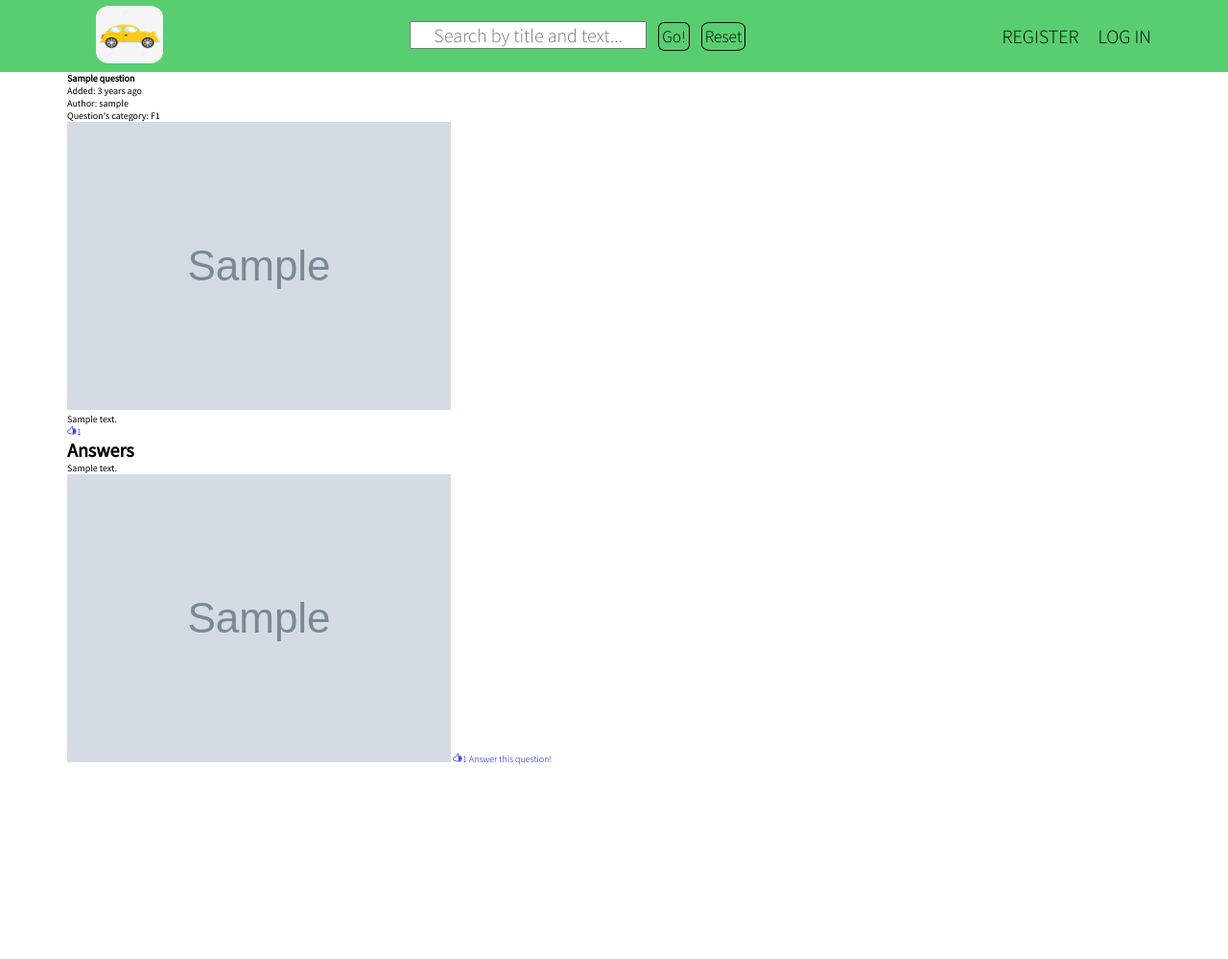
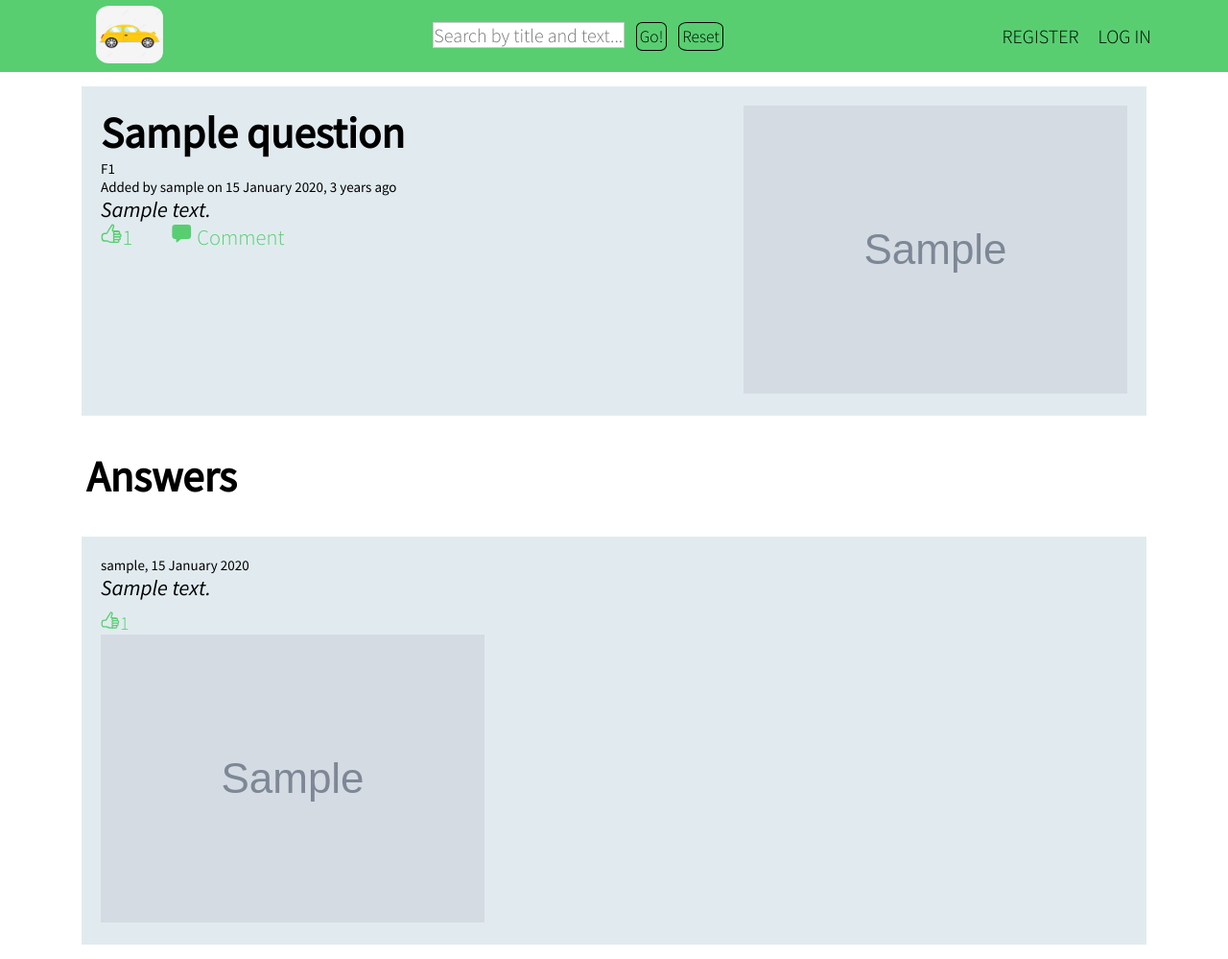
Before and after one commit to wiktorpiela/carsforum, a Django app: page /details/1/ in a window 1280 px wide. Shown: the whole page at 96% size. Before the commit the page ends 797 px from the top, so only its background shows below. Run offline with Django 4.2, Linux system fonts and the light colour scheme; tables that the repository leaves empty hold one stand-in row (values such as "Sample post"); grey boxes marked "Sample" are stand-in pictures.

Commit message:
questions details static

```diff
--- a/forumapp/templates/question_details.html
+++ b/forumapp/templates/question_details.html
@@ -6,37 +6,67 @@
 
 {% block content %}
 
+    <div class="question-details">
+
+        <div class="quest-txt">
             <h4>{{question.title}}</h4>
-    <p>Added: {{question.display_time}}</p>
-    <p>Author: {{question.user}}</p>
-    <p>Question's category: {{question.display_category_name}}</p>
+            <p>{{question.display_category_name}}</p>
+            <p>Added by {{question.user}} on {{question.create_date|date:'j E Y'}}, {{question.display_time}}</p>
+
+            <i>{{question.desc}}</i>
+
+            <div class="quest-icons">
+                {% if question.is_liked %}
+                    <a href="{% url 'forumapp:like_question' question.id %}"><p class="wall-icons"><ion-icon name="thumbs-up"></ion-icon>{{question.total_likes}}</p></a>
+                {% else %}
+                    <a href="{% url 'forumapp:like_question' question.id %}"><p class="wall-icons"><ion-icon name="thumbs-up-outline"></ion-icon>{{question.total_likes}}</p></a>
+                {% endif %}
+                <a href="{% url 'forumapp:add_answer' question.id %}"><ion-icon name="chatbox"></ion-icon> Comment</a>
+            </div>
+
+
+        </div>
 
         {% if question.image %}
+            <div class="quest-img">
                 <img src="{{question.image.url}}" alt="pics">
+            </div>
         {% endif %}
 
-    <p>{{question.desc}}</p>
+    </div>
 
-    {% if question.is_liked %}
-        <a href="{% url 'forumapp:like_question' question.id %}"><ion-icon name="thumbs-up"></ion-icon>{{question.total_likes}}</a>
-    {% else %}
-        <a href="{% url 'forumapp:like_question' question.id %}"><ion-icon name="thumbs-up-outline"></ion-icon>{{question.total_likes}}</a>
-    {% endif %}
+    <div class="question-details-answers">
 
         {% if answers %}
+
             <h1>Answers</h1>
+
         {% for answer in answers %}
-            <p>{{answer.desc}}</p>
 
-            {% if answer.image %}
-                <img src="{{answer.image.url}}" alt="pics">
-            {% endif %}
+        <div class="single-answer">
 
+            <div class="answer-content">
+                <p>{{answer.user}}, {{answer.create_date|date:'j E Y'}}</p>
+                <i>{{answer.desc}}</i>
+
+                <div class="answer-like">
                     {% if answer.is_liked %}
                         <a href="{% url 'forumapp:like_answer' answer.id %}"><ion-icon name="thumbs-up"></ion-icon>{{answer.total_likes}}</a>
                     {% else %}
                         <a href="{% url 'forumapp:like_answer' answer.id %}"><ion-icon name="thumbs-up-outline"></ion-icon>{{answer.total_likes}}</a>
                     {% endif %}
+                </div>
+
+            </div>
+
+            {% if answer.image %}
+                <div class="answer-img">
+                    <img src="{{answer.image.url}}" alt="pics">
+                </div>
+
+            {% endif %}
+
+        </div>
 
         {% endfor %}
 
@@ -44,6 +74,6 @@
             <h1>This question still doesn't have answers</h1>
         {% endif %}
 
-    <a href="{% url 'forumapp:add_answer' question.id %}">Answer this question!</a>
+    </div>
 
 {% endblock content %}
--- a/static/css/main.css
+++ b/static/css/main.css
@@ -31,13 +31,21 @@ nav img {
 }
 
 nav {
-    background-color: #58ce71;
+    background-color: #58ce71
+}
+
+.width-wrapper form input[type='text']{
+    width: 200px;
+    border: none;
+    margin: 0 auto;
+    border:solid 1px #ccc;
 }
 
 .width-wrapper {
     display: flex;
     justify-content: space-between;
     align-items: center;
+    border-radius: 10px;
 }
 
 .main-nav {
@@ -193,13 +201,102 @@ nav {
 /* --------------------------- */
 /* WALL questions */
 /* --------------------------- */
-.single-question{
-    margin-top: 1.5rem;
-    padding: 1.5rem;
-    width: 750px;
-    margin: 0 auto;
-}
-
 .single-question h4{
     font-size: 2.5rem;
 }
+
+.single-question{
+    display: flex;
+    justify-content: space-between;
+    align-items: center;
+    background-color: #e1ebef;
+    width: 750px;
+    margin: 0 auto;
+    margin-bottom: 2rem;
+    padding: 1.5rem 2rem;
+}
+
+.single-question p{
+    font-size: 2rem;
+    padding: 0.5rem;
+}
+
+.login-register-header{
+    margin-bottom: 2rem;
+}
+
+.wall-icons{
+    color: #58ce71;
+}
+
+/* SINGLE QUESTION VIEW */
+.question-details h4{
+    font-size: 4.5rem;
+}
+
+.question-details h6{
+    font-size: 2.5rem;
+}
+
+.question-details p{
+    font-size: 1.5rem;
+}
+
+.question-details{
+    background-color: #e1ebef;
+    margin: 1.5rem 1.5rem;
+    padding: 2rem 2rem;
+    display: flex;
+    justify-content: space-between;
+}
+
+.quest-txt i{
+    font-size: 2.25rem;
+    margin-top: 2rem;
+}
+
+.quest-img{
+    padding-left: 3rem;
+}
+
+.quest-icons a,
+.quest-icons p{
+    color: #58ce71;
+    font-size: 2.25rem;
+    margin-right: 2rem;
+}
+
+.quest-icons{
+    display: flex;
+}
+
+.question-details-answers h1{
+    font-size: 4.5rem;
+    margin: 1.5rem 0rem;
+    padding: 2rem 2rem;
+}
+
+.single-answer{
+    background-color: #e1ebef;
+    margin-bottom: 2rem;
+    margin: 1.5rem 1.5rem;
+    padding: 2rem 2rem;
+}
+
+.single-answer p{
+    font-size: 1.5rem;
+}
+
+.single-answer i{
+    font-size: 2.25rem;
+    margin-top: 1.5rem;
+}
+
+.answer-content a{
+    color: #58ce71;
+    font-size: 2rem;
+}
+
+.answer-like{
+    margin-top: 1rem;
+}
```
Also changed, not shown: forumapp/templates/filtered_questions.html (+23 -8 lines), forumapp/templates/home.html (+17 -15 lines), static/css/img/logo forum.png (added). Lines whose indentation alone changed are shown as unchanged.
